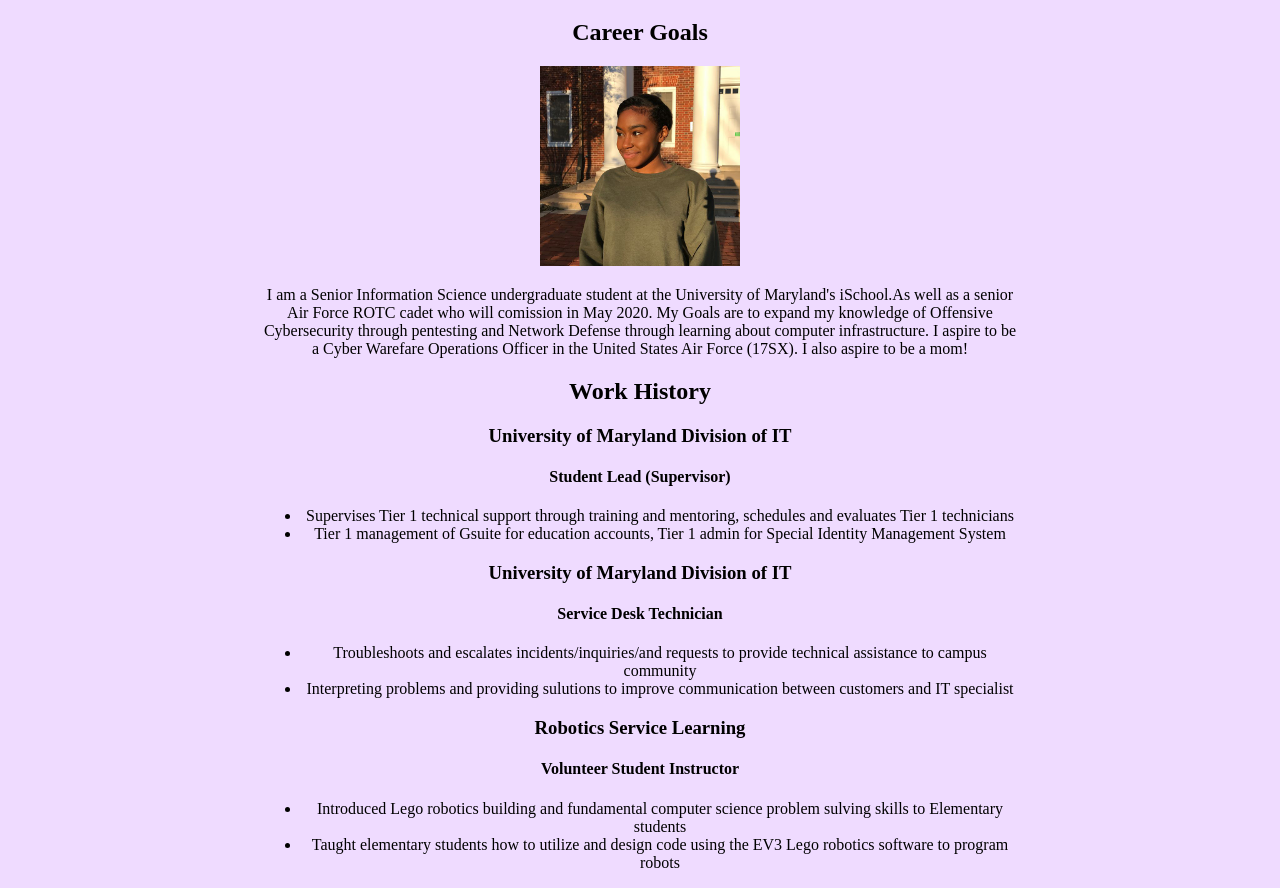
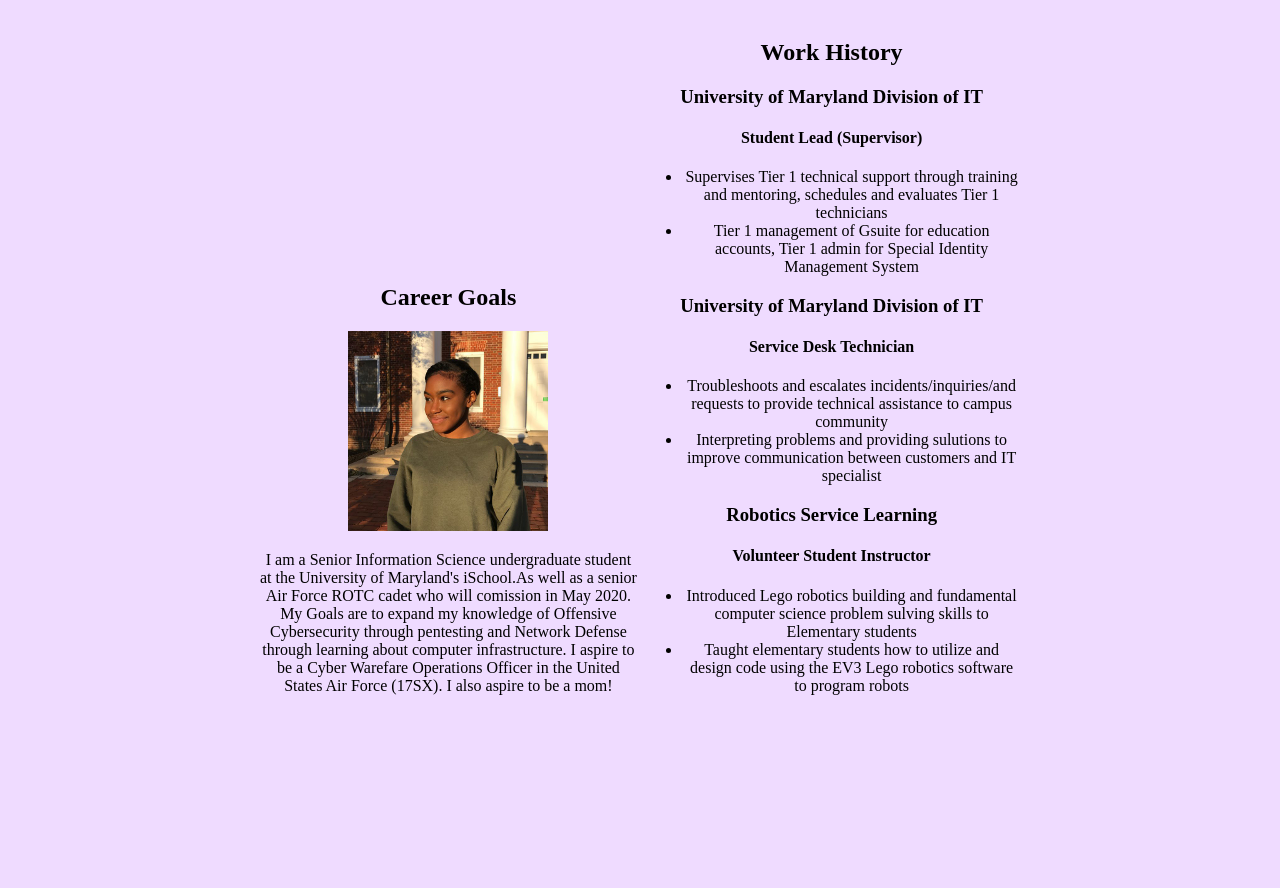
Before and after one commit to DanielleLewis017/DaniellesNotebook, a plain HTML site: page index.html in a window 1280 px wide. Shown: the part 61-949 px from the top of the page. After the commit the page ends 800 px from the top, so only its background shows below. Drawn offline with Linux system fonts and the light colour scheme.

Commit message:
Update styles.css

```diff
--- a/styles.css
+++ b/styles.css
@@ -9,14 +9,28 @@ body{
     text-align: center;
 }
 .resume{
-    /* Q2 -2 use only 60% of the page width and center the div within the page. */
+    /* Q2 -2 center the div within the page. */
     text-align: center;
     /*Ths is keeping it in the center while only using 60% of total page */
-    margin-right: 20%;
-    margin-left: 20%;
 }
 #profile{
     /* Q2-4 change the size of the image*/
     width: 200px;
     height: 200px;
 }
+.wk_history{
+     /* Q2 -2 only use 60%. */
+    width: 30%;
+    /* Q2 -3 Make divs function as columns. */
+    display: inline-block;
+    /*Style the work history entries from Q1-5 so that they all
+    end up consistent in their appearance. Change at least 5 properties.
+    -Maybe give them a border, size, type, color
+    */
+}
+.goals{
+     /* Q2 -2 only use 60%. */
+    width: 30%;
+    /* Q2 -3 Make divs function as columns. */
+    display: inline-block;
+}
```
